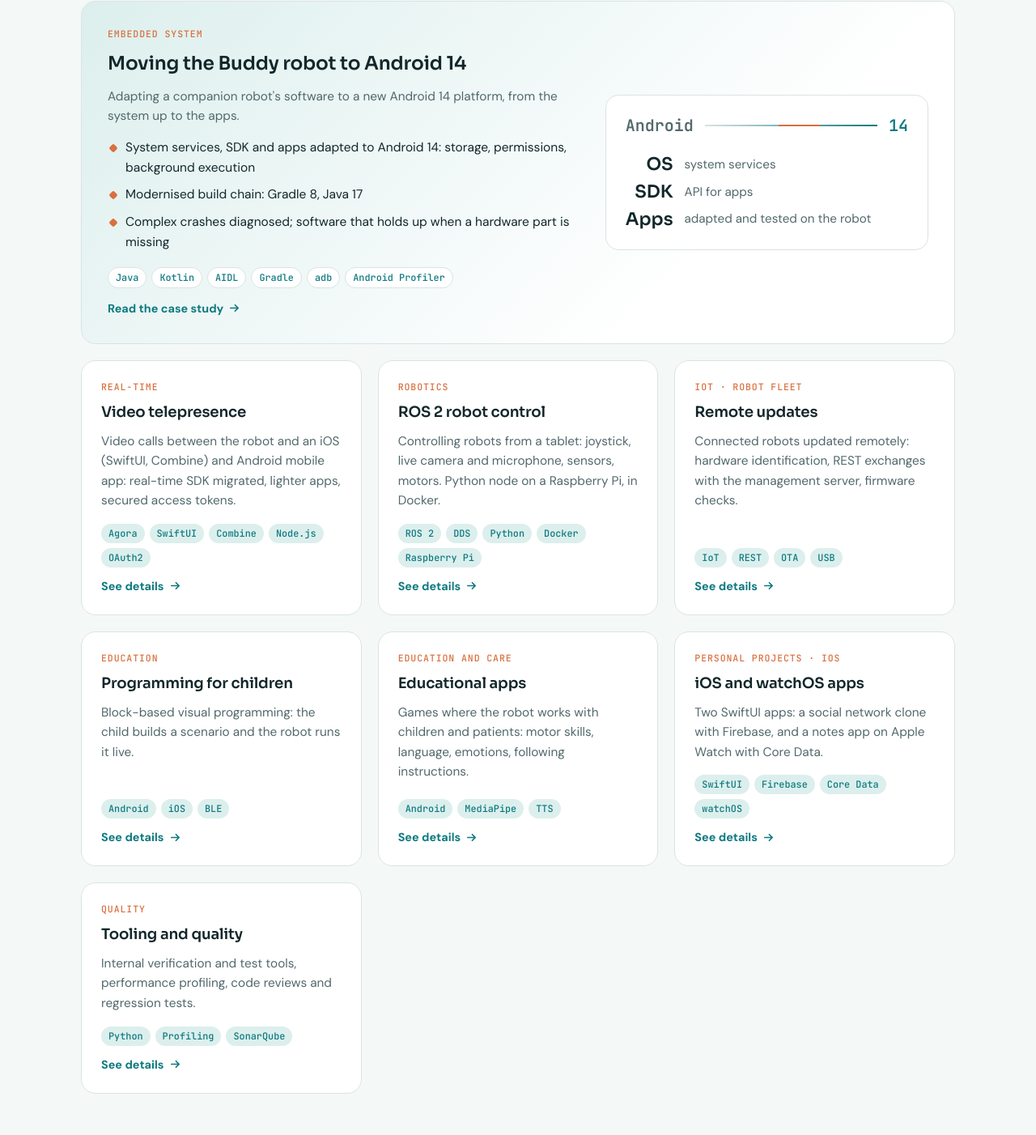
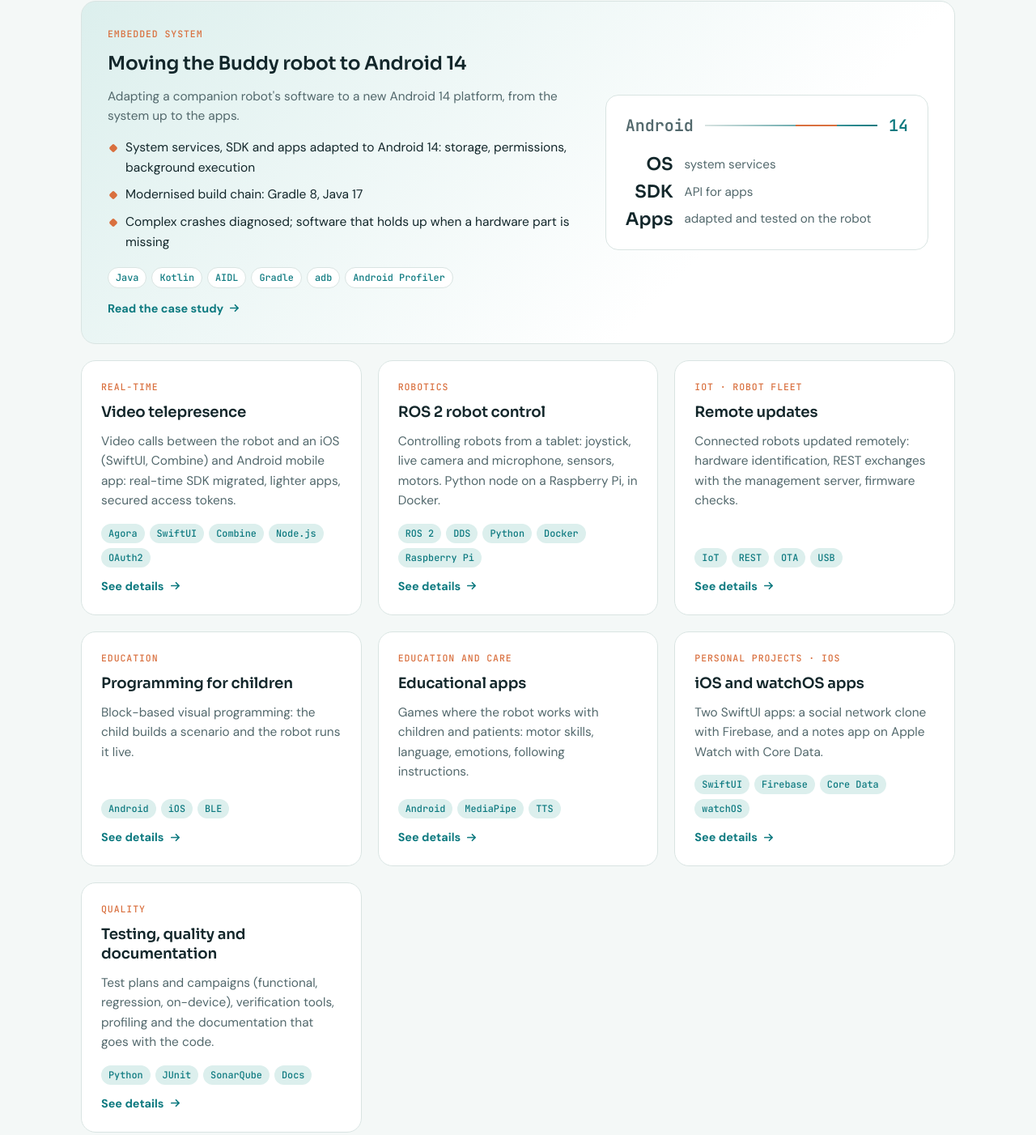
Before and after one commit to OussamaBouchentouf/oussamabouchentouf.github.io, a plain HTML site: page index.html in a window 1280 px wide. Shown: the part 1150-2552 px from the top of the page at 81% size. Drawn offline with Linux system fonts and the light colour scheme.

Commit message:
Portfolio : tests, documentation et contact

```diff
--- a/index.html
+++ b/index.html
@@ -305,6 +305,8 @@ h2 { font: 600 clamp(1.65rem, 3.4vw, 2.25rem)/1.15 var(--f-display); letter-spac
 .contact-card > div { min-width: 0; display: grid; gap: 10px; }
 .mail { font: 500 clamp(1rem, 2.6vw, 1.4rem) var(--f-mono); color: var(--ink); overflow-wrap: anywhere; user-select: all; margin: 0; }
 .contact-meta { margin: 0; color: var(--muted); }
+.mail a { color: inherit; text-decoration: none; }
+.mail a:hover { color: var(--accent); }
 footer { padding-block: 28px 40px; color: var(--muted); font-size: .86rem; }
 footer .wrap { display: flex; flex-wrap: wrap; gap: 8px 20px; justify-content: space-between; }
 
@@ -655,10 +657,10 @@ dialog.case::backdrop { background: rgba(8, 20, 22, .55); backdrop-filter: blur(
 
         <article class="card reveal" data-case="tools" data-cat="android">
           <p class="kind"><span class="fr">Qualité</span><span class="en">Quality</span></p>
-          <h3><span class="fr">Outils et qualité</span><span class="en">Tooling and quality</span></h3>
-          <p class="fr">Outils internes de vérification et de test, profilage des performances, revues de code et tests de non-régression.</p>
-          <p class="en">Internal verification and test tools, performance profiling, code reviews and regression tests.</p>
-          <ul class="chips"><li>Python</li><li>Profiling</li><li>SonarQube</li></ul>
+          <h3><span class="fr">Tests, qualité et documentation</span><span class="en">Testing, quality and documentation</span></h3>
+          <p class="fr">Plans et campagnes de tests (fonctionnels, non-régression, sur le matériel), outils de vérification, profilage et la documentation qui accompagne le code.</p>
+          <p class="en">Test plans and campaigns (functional, regression, on-device), verification tools, profiling and the documentation that goes with the code.</p>
+          <ul class="chips"><li>Python</li><li>JUnit</li><li>SonarQube</li><li>Docs</li></ul>
           <button type="button" class="more" data-open="tools"><span class="fr">Voir le détail</span><span class="en">See details</span>
             <svg viewBox="0 0 16 16" fill="none" aria-hidden="true"><path d="M3 8h10M9 4l4 4-4 4" stroke="currentColor" stroke-width="1.8" stroke-linecap="round" stroke-linejoin="round"/></svg></button>
         </article>
@@ -793,6 +795,10 @@ dialog.case::backdrop { background: rgba(8, 20, 22, .55); backdrop-filter: blur(
             <ul class="chips plain"><li>Git</li><li>GitHub</li><li>GitLab</li><li>GitLab CI/CD</li><li>Git LFS</li><li>GitHub Pages</li><li>GitHub CLI</li><li>Pull / merge requests</li><li><span class="fr">Revues de code</span><span class="en">Code reviews</span></li><li><span class="fr">Branches, rebase, cherry-pick</span><span class="en">Branching, rebase, cherry-pick</span></li><li><span class="fr">Résolution de conflits</span><span class="en">Conflict resolution</span></li></ul>
           </div>
           <div class="skill">
+            <h3><span class="fr">Tests et documentation</span><span class="en">Testing and documentation</span></h3>
+            <ul class="chips plain"><li><span class="fr">Plans de test</span><span class="en">Test plans</span></li><li><span class="fr">Tests de non-régression</span><span class="en">Regression testing</span></li><li><span class="fr">Tests sur le matériel</span><span class="en">On-device testing</span></li><li>JUnit</li><li><span class="fr">Rapports de test</span><span class="en">Test reports</span></li><li><span class="fr">Analyses techniques</span><span class="en">Technical analyses</span></li><li><span class="fr">Spécifications</span><span class="en">Specifications</span></li><li><span class="fr">Documentation fonctionnelle et d'architecture</span><span class="en">Functional and architecture docs</span></li><li><span class="fr">Guides utilisateurs FR/EN</span><span class="en">User guides FR/EN</span></li><li><span class="fr">Estimations de charge</span><span class="en">Effort estimates</span></li></ul>
+          </div>
+          <div class="skill">
             <h3><span class="fr">IA générative</span><span class="en">Generative AI</span></h3>
             <ul class="chips plain"><li class="hl">Claude</li><li class="hl">Claude Code</li><li class="hl"><span class="fr">Skills personnalisés</span><span class="en">Custom skills</span></li><li class="hl"><span class="fr">Instructions de projet</span><span class="en">Project instructions</span></li><li class="hl"><span class="fr">Ingénierie de prompts</span><span class="en">Prompt engineering</span></li></ul>
           </div>
@@ -816,6 +822,7 @@ dialog.case::backdrop { background: rgba(8, 20, 22, .55); backdrop-filter: blur(
           <p class="eyebrow">Contact</p>
           <h2><span class="fr">Parlons de votre projet</span><span class="en">Let's talk about your project</span></h2>
           <p class="mail" id="mail">o.bouchentouf40@gmail.com</p>
+          <p class="mail phone"><a href="tel:+212624361968">+212 6 24 36 19 68</a></p>
           <p class="contact-meta"><span class="fr">Oujda, Maroc · ouvert aux postes sur site et à distance</span><span class="en">Oujda, Morocco · open to on-site and remote roles</span></p>
         </div>
         <button type="button" class="btn primary" id="copy-mail">
@@ -1032,24 +1039,28 @@ dialog.case::backdrop { background: rgba(8, 20, 22, .55); backdrop-filter: blur(
     },
     tools: {
       kind: { fr: "Qualité", en: "Quality" },
-      title: { fr: "Outils et qualité", en: "Tooling and quality" },
+      title: { fr: "Tests, qualité et documentation", en: "Testing, quality and documentation" },
       context: {
-        fr: "Des outils pour aller plus vite et livrer sans régression.",
-        en: "Tools to move faster and ship without regressions."
+        fr: "Tester, vérifier et documenter pour livrer sans régression.",
+        en: "Testing, verifying and documenting to ship without regressions."
       },
       work: {
-        fr: ["Outils internes de vérification et de test, écrits en Python.",
+        fr: ["Rédaction des plans de test et conduite des campagnes : tests fonctionnels, de non-régression et sur le matériel du robot, avec rapports de test.",
+             "Rédaction de la documentation : analyses techniques, spécifications fonctionnelles, documentation fonctionnelle et d'architecture, guides utilisateurs bilingues, estimations de charge.",
+             "Outils internes de vérification et de test, écrits en Python.",
              "Profilage des applications et rapports de performance.",
              "Tests unitaires, d'intégration et de non-régression ; SonarQube ; revues de code."],
-        en: ["Internal verification and test tools, written in Python.",
+        en: ["Wrote test plans and ran test campaigns: functional, regression and on-device tests on the robot hardware, with test reports.",
+             "Wrote the documentation: technical analyses, functional specifications, functional and architecture documentation, bilingual user guides, effort estimates.",
+             "Internal verification and test tools, written in Python.",
              "App profiling and performance reports.",
              "Unit, integration and regression tests; SonarQube; code reviews."]
       },
       result: {
-        fr: "Moins d'installations à l'aveugle et des livraisons vérifiées.",
-        en: "Fewer blind installs and verified deliveries."
+        fr: "Des livraisons testées, vérifiées et documentées.",
+        en: "Tested, verified and documented deliveries."
       },
-      stack: ["Python", "SonarQube", "JUnit", "adb"]
+      stack: ["Python", "JUnit", "SonarQube", "adb", "Profiling", "Technical writing"]
     }
   };
   var ORDER = ["android14", "telepresence", "ros", "iot", "prog", "educ", "iosperso", "tools"];
```
